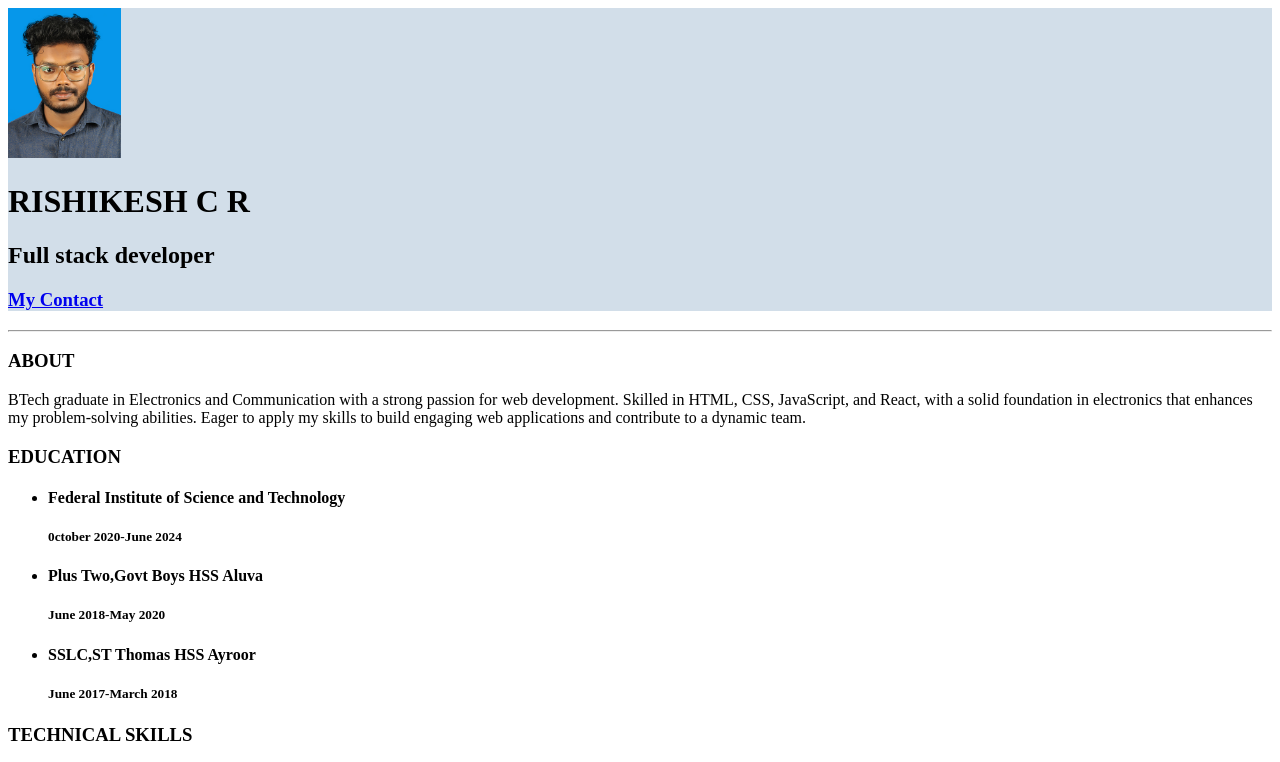
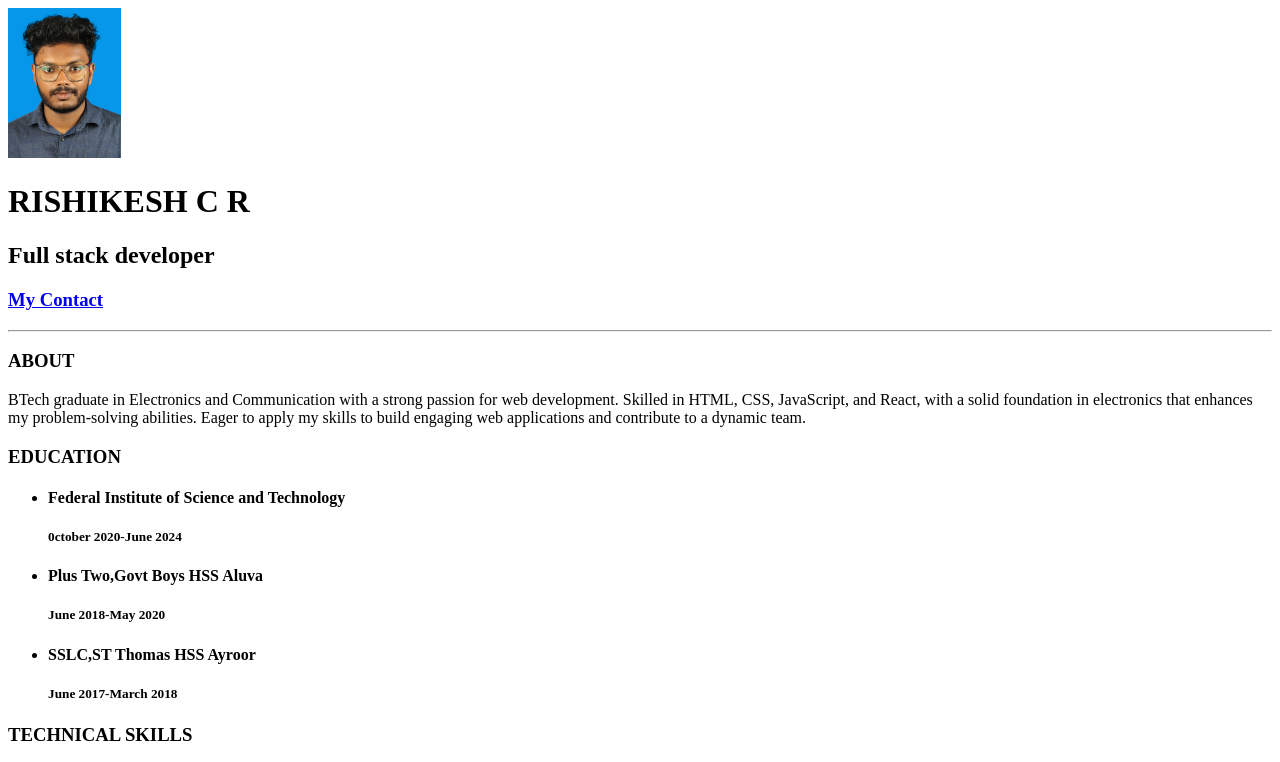
Before and after one commit to r15hikesh/html-resume, a plain HTML site: page index.html in a window 1280 px wide. Shown: the top 762 px of the page. Drawn offline with Linux system fonts and the light colour scheme.

Commit message:
index.html
updation

```diff
--- a/index.html
+++ b/index.html
@@ -6,7 +6,7 @@
     <title>My Resume</title>
 </head>
 <body>
-    <header style="background-color:rgba(156, 183, 207, 0.454);">
+    <header style="background-color:white;">
     <img src="./pp.JPG"/ height="150">
     <p>
     <h1>RISHIKESH C R</h1>
```
